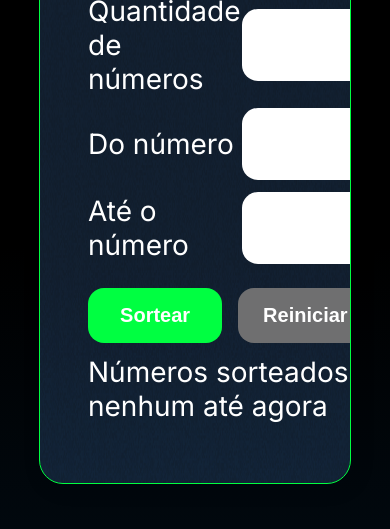
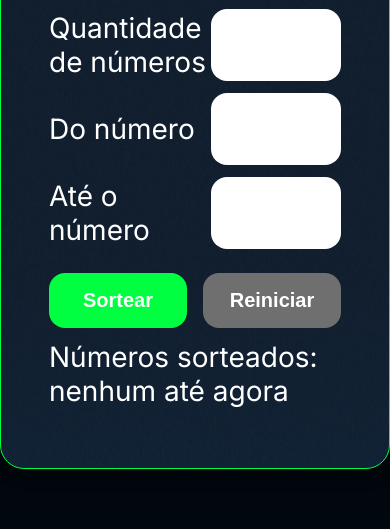
Before and after one commit to falk-arthur/sorteador-numeros, a plain HTML site: page index.html in a window 390 px wide. Shown: the part 315-844 px from the top of the page. Drawn offline with Linux system fonts and the light colour scheme.

Commit message:
ajustar largura para resolução smartphone

```diff
--- a/style.css
+++ b/style.css
@@ -150,3 +150,9 @@ button:disabled {
         font-size: 46px;
     }
 }
+
+@media (max-width: 576px) {
+    .container{
+        width: 100%;
+    }
+}
```
